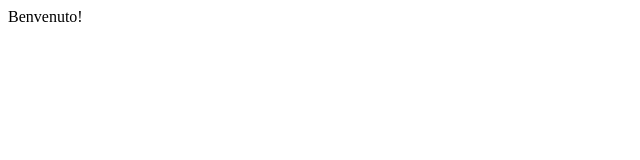
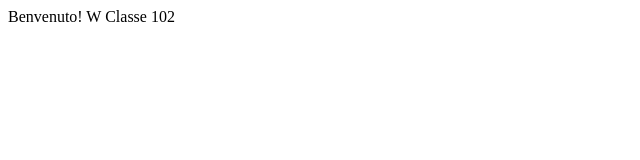
Before and after one commit to Mikis93/prova-classe-102, a plain HTML site: page index.html in a window 1280 px wide. Shown: the whole page, without its empty margins (0-640 px from the left). Drawn offline with Linux system fonts and the light colour scheme.

Commit message:
update index.html

```diff
--- a/index.html
+++ b/index.html
@@ -9,7 +9,7 @@
 </head>
 
 <body>
-    Benvenuto!
+    Benvenuto! W Classe 102
 </body>
 
 </html>
```
